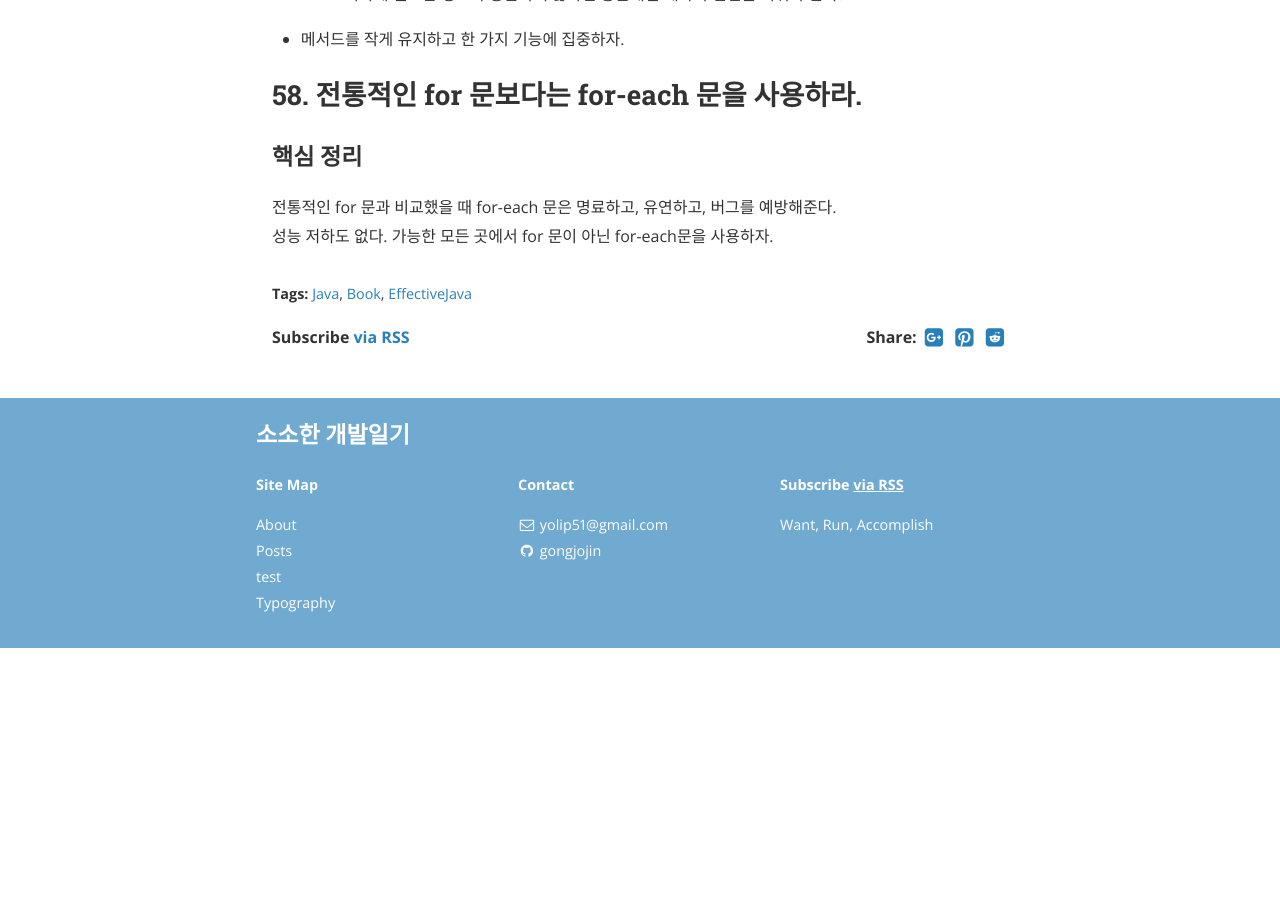
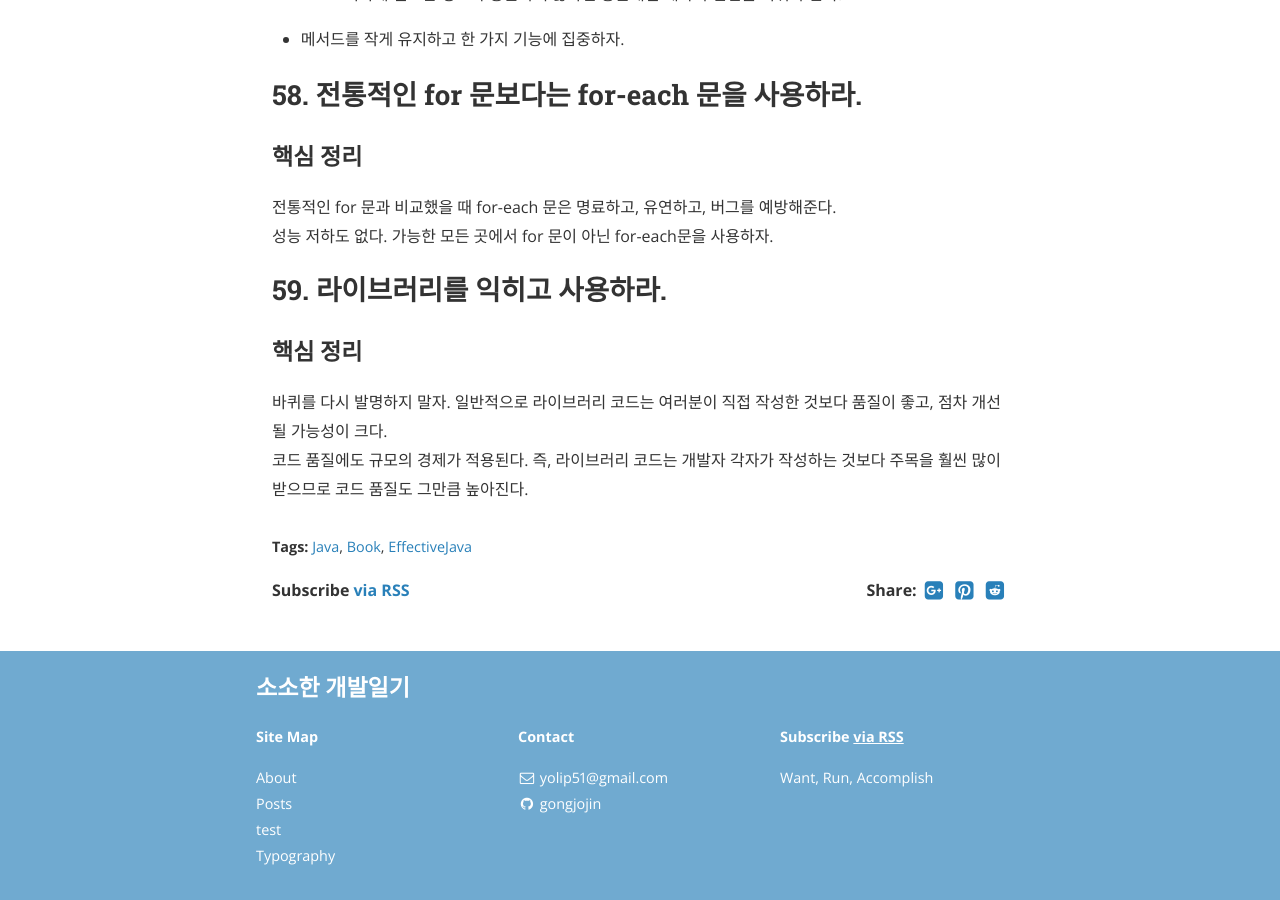
Before and after one commit to gonghojin/gonghojin.github.io, a Jekyll site: the page built from _posts/book/java/effectiveJava/2019-11-23-effectiveJava.md, in a window 1280 px wide and 900 px high, scrolled down 902 px. Built offline with Jekyll 4.4.1, drawn with Linux system fonts in a browser that asks for light colours; nearby versions of some CDN libraries; comment, search, counter and statistics services are not loaded; before the commit the page ends 1550 px from its top, so only the background shows below that.

Commit message:
Add: 이펙티브자바_59. 라이브러리를 익히고 사용하라

```diff
--- a/_posts/book/java/effectiveJava/2019-11-23-effectiveJava.md
+++ b/_posts/book/java/effectiveJava/2019-11-23-effectiveJava.md
@@ -21,3 +21,8 @@ cover:  "/assets/instacode.png"
 ### 핵심 정리
 전통적인 for 문과 비교했을 때 for-each 문은 명료하고, 유연하고, 버그를 예방해준다.
 성능 저하도 없다. 가능한 모든 곳에서 for 문이 아닌 for-each문을 사용하자.
+
+## 59. 라이브러리를 익히고 사용하라.
+### 핵심 정리
+바퀴를 다시 발명하지 말자. 일반적으로 라이브러리 코드는 여러분이 직접 작성한 것보다 품질이 좋고, 점차 개선될 가능성이 크다.
+코드 품질에도 규모의 경제가 적용된다. 즉, 라이브러리 코드는 개발자 각자가 작성하는 것보다 주목을 훨씬 많이 받으므로 코드 품질도 그만큼 높아진다.
```
